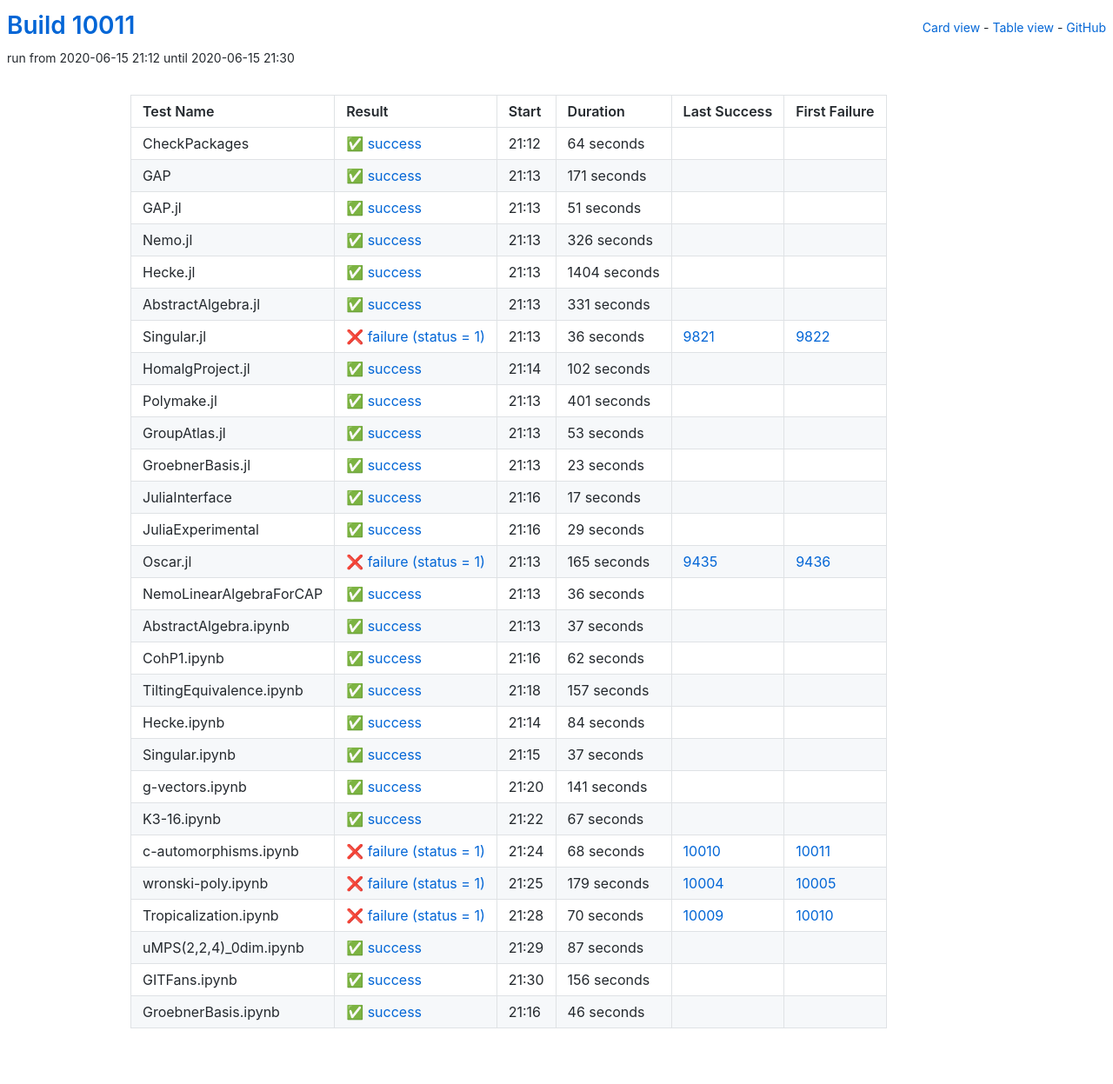
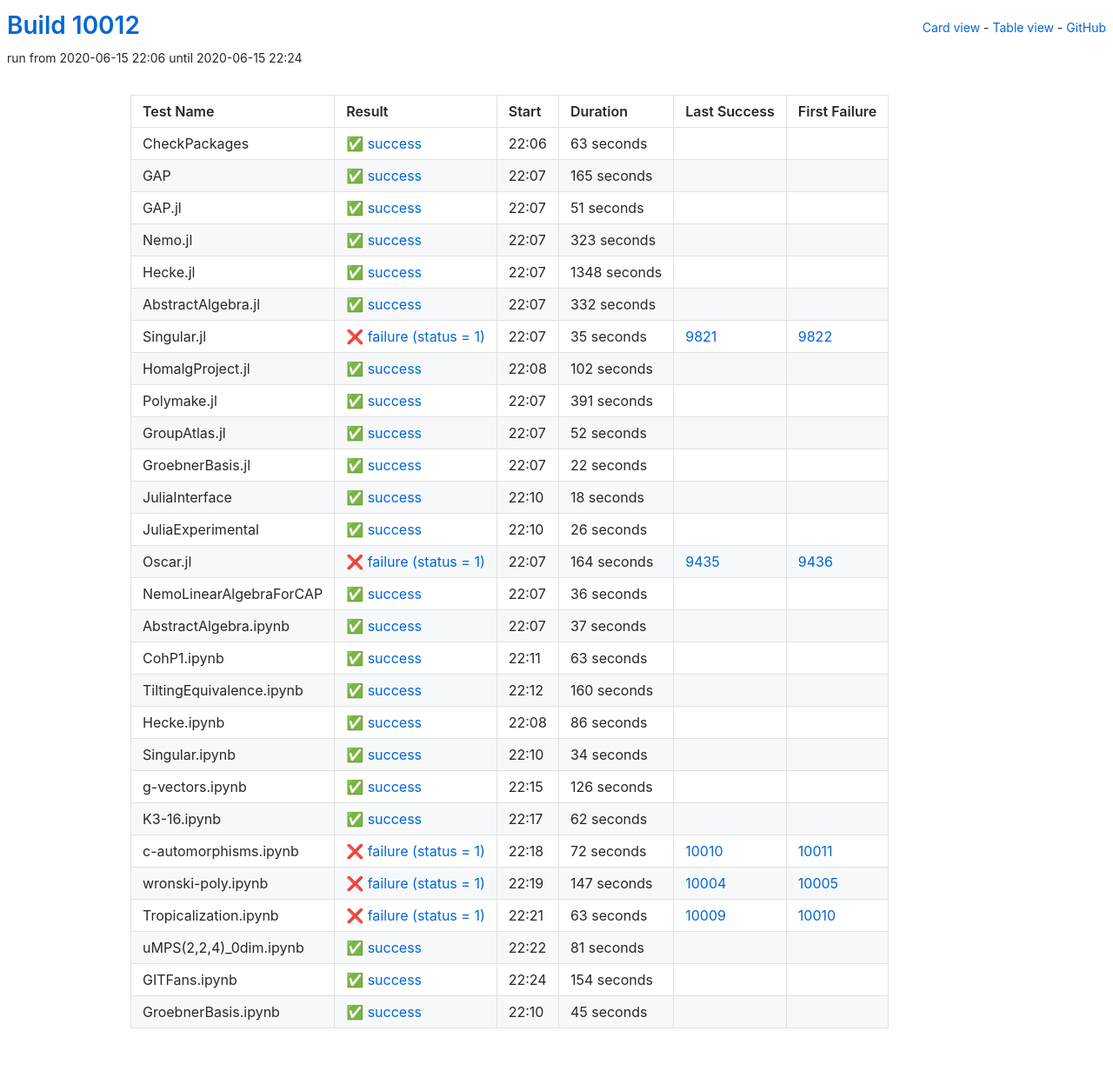
Before and after one commit to oscar-system/oscar-ci-status, a Jekyll site: the page built from table.html, in a window 1280 px wide. Shown: the whole page at 87% size. Built offline with Jekyll 4.4.1, drawn with Linux system fonts in a browser that asks for light colours.

Commit message:
Build #10012

```diff
--- a/_data/ci.yml
+++ b/_data/ci.yml
@@ -1,6 +1,6 @@
 ---
-build: 10011
-build_url: https://oscarci.mathematik.uni-kl.de/job/oscar/10011/
+build: 10012
+build_url: https://oscarci.mathematik.uni-kl.de/job/oscar/10012/
 job: oscar
 organization: oscar-system
 repo: oscar-ci-status
@@ -8,32 +8,32 @@ repourl: https://github.com/oscar-system/oscar-ci-status
 tests:
 - name: CheckPackages
   id: checkpackages
-  log: https://oscarci.mathematik.uni-kl.de/job/oscar/10011/artifact/logs/build-10011/CheckPackages.log
-  start: 2020-06-15 21:12
+  log: https://oscarci.mathematik.uni-kl.de/job/oscar/10012/artifact/logs/build-10012/CheckPackages.log
+  start: 2020-06-15 22:06
   success: true
   exitcode: 0
   status: success
-  duration: 64
+  duration: 63
   last_success: false
   last_success_url:
   first_failure: false
   first_failure_url:
 - name: GAP
   id: gap
-  log: https://oscarci.mathematik.uni-kl.de/job/oscar/10011/artifact/logs/build-10011/GAP.log
-  start: 2020-06-15 21:13
+  log: https://oscarci.mathematik.uni-kl.de/job/oscar/10012/artifact/logs/build-10012/GAP.log
+  start: 2020-06-15 22:07
   success: true
   exitcode: 0
   status: success
-  duration: 171
+  duration: 165
   last_success: false
   last_success_url:
   first_failure: false
   first_failure_url:
 - name: GAP.jl
   id: gap-jl
-  log: https://oscarci.mathematik.uni-kl.de/job/oscar/10011/artifact/logs/build-10011/GAP.jl.log
-  start: 2020-06-15 21:13
+  log: https://oscarci.mathematik.uni-kl.de/job/oscar/10012/artifact/logs/build-10012/GAP.jl.log
+  start: 2020-06-15 22:07
   success: true
   exitcode: 0
   status: success
@@ -44,56 +44,56 @@ tests:
   first_failure_url:
 - name: Nemo.jl
   id: nemo-jl
-  log: https://oscarci.mathematik.uni-kl.de/job/oscar/10011/artifact/logs/build-10011/Nemo.jl.log
-  start: 2020-06-15 21:13
+  log: https://oscarci.mathematik.uni-kl.de/job/oscar/10012/artifact/logs/build-10012/Nemo.jl.log
+  start: 2020-06-15 22:07
   success: true
   exitcode: 0
   status: success
-  duration: 326
+  duration: 323
   last_success: false
   last_success_url:
   first_failure: false
   first_failure_url:
 - name: Hecke.jl
   id: hecke-jl
-  log: https://oscarci.mathematik.uni-kl.de/job/oscar/10011/artifact/logs/build-10011/Hecke.jl.log
-  start: 2020-06-15 21:13
+  log: https://oscarci.mathematik.uni-kl.de/job/oscar/10012/artifact/logs/build-10012/Hecke.jl.log
+  start: 2020-06-15 22:07
   success: true
   exitcode: 0
   status: success
-  duration: 1404
+  duration: 1348
   last_success: false
   last_success_url:
   first_failure: false
   first_failure_url:
 - name: AbstractAlgebra.jl
   id: abstractalgebra-jl
-  log: https://oscarci.mathematik.uni-kl.de/job/oscar/10011/artifact/logs/build-10011/AbstractAlgebra.jl.log
-  start: 2020-06-15 21:13
+  log: https://oscarci.mathematik.uni-kl.de/job/oscar/10012/artifact/logs/build-10012/AbstractAlgebra.jl.log
+  start: 2020-06-15 22:07
   success: true
   exitcode: 0
   status: success
-  duration: 331
+  duration: 332
   last_success: false
   last_success_url:
   first_failure: false
   first_failure_url:
 - name: Singular.jl
   id: singular-jl
-  log: https://oscarci.mathematik.uni-kl.de/job/oscar/10011/artifact/logs/build-10011/Singular.jl.log
-  start: 2020-06-15 21:13
+  log: https://oscarci.mathematik.uni-kl.de/job/oscar/10012/artifact/logs/build-10012/Singular.jl.log
+  start: 2020-06-15 22:07
   success: false
   exitcode: 1
   status: failure
-  duration: 36
+  duration: 35
   last_success: 9821
   last_success_url: https://oscarci.mathematik.uni-kl.de/job/oscar/9821/
   first_failure: 9822
   first_failure_url: https://oscarci.mathematik.uni-kl.de/job/oscar/9822/
 - name: HomalgProject.jl
   id: homalgproject-jl
-  log: https://oscarci.mathematik.uni-kl.de/job/oscar/10011/artifact/logs/build-10011/HomalgProject.jl.log
-  start: 2020-06-15 21:14
+  log: https://oscarci.mathematik.uni-kl.de/job/oscar/10012/artifact/logs/build-10012/HomalgProject.jl.log
+  start: 2020-06-15 22:08
   success: true
   exitcode: 0
   status: success
@@ -104,80 +104,80 @@ tests:
   first_failure_url:
 - name: Polymake.jl
   id: polymake-jl
-  log: https://oscarci.mathematik.uni-kl.de/job/oscar/10011/artifact/logs/build-10011/Polymake.jl.log
-  start: 2020-06-15 21:13
+  log: https://oscarci.mathematik.uni-kl.de/job/oscar/10012/artifact/logs/build-10012/Polymake.jl.log
+  start: 2020-06-15 22:07
   success: true
   exitcode: 0
   status: success
-  duration: 401
+  duration: 391
   last_success: false
   last_success_url:
   first_failure: false
   first_failure_url:
 - name: GroupAtlas.jl
   id: groupatlas-jl
-  log: https://oscarci.mathematik.uni-kl.de/job/oscar/10011/artifact/logs/build-10011/GroupAtlas.jl.log
-  start: 2020-06-15 21:13
+  log: https://oscarci.mathematik.uni-kl.de/job/oscar/10012/artifact/logs/build-10012/GroupAtlas.jl.log
+  start: 2020-06-15 22:07
   success: true
   exitcode: 0
   status: success
-  duration: 53
+  duration: 52
   last_success: false
   last_success_url:
   first_failure: false
   first_failure_url:
 - name: GroebnerBasis.jl
   id: groebnerbasis-jl
-  log: https://oscarci.mathematik.uni-kl.de/job/oscar/10011/artifact/logs/build-10011/GroebnerBasis.jl.log
-  start: 2020-06-15 21:13
+  log: https://oscarci.mathematik.uni-kl.de/job/oscar/10012/artifact/logs/build-10012/GroebnerBasis.jl.log
+  start: 2020-06-15 22:07
   success: true
   exitcode: 0
   status: success
-  duration: 23
+  duration: 22
   last_success: false
   last_success_url:
   first_failure: false
   first_failure_url:
 - name: JuliaInterface
   id: juliainterface
-  log: https://oscarci.mathematik.uni-kl.de/job/oscar/10011/artifact/logs/build-10011/JuliaInterface.log
-  start: 2020-06-15 21:16
+  log: https://oscarci.mathematik.uni-kl.de/job/oscar/10012/artifact/logs/build-10012/JuliaInterface.log
+  start: 2020-06-15 22:10
   success: true
   exitcode: 0
   status: success
-  duration: 17
+  duration: 18
   last_success: false
   last_success_url:
   first_failure: false
   first_failure_url:
 - name: JuliaExperimental
   id: juliaexperimental
-  log: https://oscarci.mathematik.uni-kl.de/job/oscar/10011/artifact/logs/build-10011/JuliaExperimental.log
-  start: 2020-06-15 21:16
+  log: https://oscarci.mathematik.uni-kl.de/job/oscar/10012/artifact/logs/build-10012/JuliaExperimental.log
+  start: 2020-06-15 22:10
   success: true
   exitcode: 0
   status: success
-  duration: 29
+  duration: 26
   last_success: false
   last_success_url:
   first_failure: false
   first_failure_url:
 - name: Oscar.jl
   id: oscar-jl
-  log: https://oscarci.mathematik.uni-kl.de/job/oscar/10011/artifact/logs/build-10011/Oscar.jl.log
-  start: 2020-06-15 21:13
+  log: https://oscarci.mathematik.uni-kl.de/job/oscar/10012/artifact/logs/build-10012/Oscar.jl.log
+  start: 2020-06-15 22:07
   success: false
   exitcode: 1
   status: failure
-  duration: 165
+  duration: 164
   last_success: 9435
   last_success_url: https://oscarci.mathematik.uni-kl.de/job/oscar/9435/
   first_failure: 9436
   first_failure_url: https://oscarci.mathematik.uni-kl.de/job/oscar/9436/
 - name: NemoLinearAlgebraForCAP
   id: nemolinearalgebraforcap
-  log: https://oscarci.mathematik.uni-kl.de/job/oscar/10011/artifact/logs/build-10011/NemoLinearAlgebraForCAP.log
-  start: 2020-06-15 21:13
+  log: https://oscarci.mathematik.uni-kl.de/job/oscar/10012/artifact/logs/build-10012/NemoLinearAlgebraForCAP.log
+  start: 2020-06-15 22:07
   success: true
   exitcode: 0
   status: success
@@ -188,8 +188,8 @@ tests:
   first_failure_url:
 - name: AbstractAlgebra.ipynb
   id: abstractalgebra-ipynb
-  log: https://oscarci.mathematik.uni-kl.de/job/oscar/10011/artifact/logs/build-10011/AbstractAlgebra.ipynb.log
-  start: 2020-06-15 21:13
+  log: https://oscarci.mathematik.uni-kl.de/job/oscar/10012/artifact/logs/build-10012/AbstractAlgebra.ipynb.log
+  start: 2020-06-15 22:07
   success: true
   exitcode: 0
   status: success
@@ -200,8 +200,68 @@ tests:
   first_failure_url:
 - name: CohP1.ipynb
   id: cohp1-ipynb
-  log: https://oscarci.mathematik.uni-kl.de/job/oscar/10011/artifact/logs/build-10011/CohP1.ipynb.log
-  start: 2020-06-15 21:16
+  log: https://oscarci.mathematik.uni-kl.de/job/oscar/10012/artifact/logs/build-10012/CohP1.ipynb.log
+  start: 2020-06-15 22:11
+  success: true
+  exitcode: 0
+  status: success
+  duration: 63
+  last_success: false
+  last_success_url:
+  first_failure: false
+  first_failure_url:
+- name: TiltingEquivalence.ipynb
+  id: tiltingequivalence-ipynb
+  log: https://oscarci.mathematik.uni-kl.de/job/oscar/10012/artifact/logs/build-10012/TiltingEquivalence.ipynb.log
+  start: 2020-06-15 22:12
+  success: true
+  exitcode: 0
+  status: success
+  duration: 160
+  last_success: false
+  last_success_url:
+  first_failure: false
+  first_failure_url:
+- name: Hecke.ipynb
+  id: hecke-ipynb
+  log: https://oscarci.mathematik.uni-kl.de/job/oscar/10012/artifact/logs/build-10012/Hecke.ipynb.log
+  start: 2020-06-15 22:08
+  success: true
+  exitcode: 0
+  status: success
+  duration: 86
+  last_success: false
+  last_success_url:
+  first_failure: false
+  first_failure_url:
+- name: Singular.ipynb
+  id: singular-ipynb
+  log: https://oscarci.mathematik.uni-kl.de/job/oscar/10012/artifact/logs/build-10012/Singular.ipynb.log
+  start: 2020-06-15 22:10
+  success: true
+  exitcode: 0
+  status: success
+  duration: 34
+  last_success: false
+  last_success_url:
+  first_failure: false
+  first_failure_url:
+- name: g-vectors.ipynb
+  id: g-vectors-ipynb
+  log: https://oscarci.mathematik.uni-kl.de/job/oscar/10012/artifact/logs/build-10012/g-vectors.ipynb.log
+  start: 2020-06-15 22:15
+  success: true
+  exitcode: 0
+  status: success
+  duration: 126
+  last_success: false
+  last_success_url:
+  first_failure: false
+  first_failure_url:
+- name: K3-16.ipynb
+  id: k3-16-ipynb
+  log: https://oscarci.mathematik.uni-kl.de/job/oscar/10012/artifact/logs/build-10012/K3-16.ipynb.log
+  start: 2020-06-15 22:17
   success: true
   exitcode: 0
   status: success
@@ -210,134 +270,74 @@ tests:
   last_success_url:
   first_failure: false
   first_failure_url:
-- name: TiltingEquivalence.ipynb
-  id: tiltingequivalence-ipynb
-  log: https://oscarci.mathematik.uni-kl.de/job/oscar/10011/artifact/logs/build-10011/TiltingEquivalence.ipynb.log
-  start: 2020-06-15 21:18
-  success: true
-  exitcode: 0
-  status: success
-  duration: 157
-  last_success: false
-  last_success_url:
-  first_failure: false
-  first_failure_url:
-- name: Hecke.ipynb
-  id: hecke-ipynb
-  log: https://oscarci.mathematik.uni-kl.de/job/oscar/10011/artifact/logs/build-10011/Hecke.ipynb.log
-  start: 2020-06-15 21:14
-  success: true
-  exitcode: 0
-  status: success
-  duration: 84
-  last_success: false
-  last_success_url:
-  first_failure: false
-  first_failure_url:
-- name: Singular.ipynb
-  id: singular-ipynb
-  log: https://oscarci.mathematik.uni-kl.de/job/oscar/10011/artifact/logs/build-10011/Singular.ipynb.log
-  start: 2020-06-15 21:15
-  success: true
-  exitcode: 0
-  status: success
-  duration: 37
-  last_success: false
-  last_success_url:
-  first_failure: false
-  first_failure_url:
-- name: g-vectors.ipynb
-  id: g-vectors-ipynb
-  log: https://oscarci.mathematik.uni-kl.de/job/oscar/10011/artifact/logs/build-10011/g-vectors.ipynb.log
-  start: 2020-06-15 21:20
-  success: true
-  exitcode: 0
-  status: success
-  duration: 141
-  last_success: false
-  last_success_url:
-  first_failure: false
-  first_failure_url:
-- name: K3-16.ipynb
-  id: k3-16-ipynb
-  log: https://oscarci.mathematik.uni-kl.de/job/oscar/10011/artifact/logs/build-10011/K3-16.ipynb.log
-  start: 2020-06-15 21:22
-  success: true
-  exitcode: 0
-  status: success
-  duration: 67
-  last_success: false
-  last_success_url:
-  first_failure: false
-  first_failure_url:
 - name: c-automorphisms.ipynb
   id: c-automorphisms-ipynb
-  log: https://oscarci.mathematik.uni-kl.de/job/oscar/10011/artifact/logs/build-10011/c-automorphisms.ipynb.log
-  start: 2020-06-15 21:24
+  log: https://oscarci.mathematik.uni-kl.de/job/oscar/10012/artifact/logs/build-10012/c-automorphisms.ipynb.log
+  start: 2020-06-15 22:18
   success: false
   exitcode: 1
   status: failure
-  duration: 68
+  duration: 72
   last_success: 10010
   last_success_url: https://oscarci.mathematik.uni-kl.de/job/oscar/10010/
   first_failure: 10011
   first_failure_url: https://oscarci.mathematik.uni-kl.de/job/oscar/10011/
 - name: wronski-poly.ipynb
   id: wronski-poly-ipynb
-  log: https://oscarci.mathematik.uni-kl.de/job/oscar/10011/artifact/logs/build-10011/wronski-poly.ipynb.log
-  start: 2020-06-15 21:25
+  log: https://oscarci.mathematik.uni-kl.de/job/oscar/10012/artifact/logs/build-10012/wronski-poly.ipynb.log
+  start: 2020-06-15 22:19
   success: false
   exitcode: 1
   status: failure
-  duration: 179
+  duration: 147
   last_success: 10004
   last_success_url: https://oscarci.mathematik.uni-kl.de/job/oscar/10004/
   first_failure: 10005
   first_failure_url: https://oscarci.mathematik.uni-kl.de/job/oscar/10005/
 - name: Tropicalization.ipynb
   id: tropicalization-ipynb
-  log: https://oscarci.mathematik.uni-kl.de/job/oscar/10011/artifact/logs/build-10011/Tropicalization.ipynb.log
-  start: 2020-06-15 21:28
+  log: https://oscarci.mathematik.uni-kl.de/job/oscar/10012/artifact/logs/build-10012/Tropicalization.ipynb.log
+  start: 2020-06-15 22:21
   success: false
   exitcode: 1
   status: failure
-  duration: 70
+  duration: 63
   last_success: 10009
   last_success_url: https://oscarci.mathematik.uni-kl.de/job/oscar/10009/
   first_failure: 10010
   first_failure_url: https://oscarci.mathematik.uni-kl.de/job/oscar/10010/
 - name: uMPS(2,2,4)_0dim.ipynb
   id: umps-2-2-4-0dim-ipynb
-  log: https://oscarci.mathematik.uni-kl.de/job/oscar/10011/artifact/logs/build-10011/uMPS-2-2-4-_0dim.ipynb.log
-  start: 2020-06-15 21:29
+  log: https://oscarci.mathematik.uni-kl.de/job/oscar/10012/artifact/logs/build-10012/uMPS-2-2-4-_0dim.ipynb.log
+  start: 2020-06-15 22:22
   success: true
   exitcode: 0
   status: success
-  duration: 87
+  duration: 81
   last_success: false
   last_success_url:
   first_failure: false
   first_failure_url:
 - name: GITFans.ipynb
   id: gitfans-ipynb
-  log: https://oscarci.mathematik.uni-kl.de/job/oscar/10011/artifact/logs/build-10011/GITFans.ipynb.log
-  start: 2020-06-15 21:30
+  log: https://oscarci.mathematik.uni-kl.de/job/oscar/10012/artifact/logs/build-10012/GITFans.ipynb.log
+  start: 2020-06-15 22:24
   success: true
   exitcode: 0
   status: success
-  duration: 156
+  duration: 154
   last_success: false
   last_success_url:
   first_failure: false
   first_failure_url:
 - name: GroebnerBasis.ipynb
   id: groebnerbasis-ipynb
-  log: https://oscarci.mathematik.uni-kl.de/job/oscar/10011/artifact/logs/build-10011/GroebnerBasis.ipynb.log
-  start: 2020-06-15 21:16
+  log: https://oscarci.mathematik.uni-kl.de/job/oscar/10012/artifact/logs/build-10012/GroebnerBasis.ipynb.log
+  start: 2020-06-15 22:10
   success: true
   exitcode: 0
   status: success
-  duration: 46
+  duration: 45
   last_success: false
   last_success_url:
   first_failure: false
```
Also changed, not shown: README.md.
